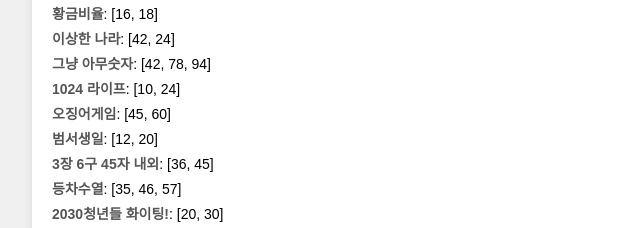
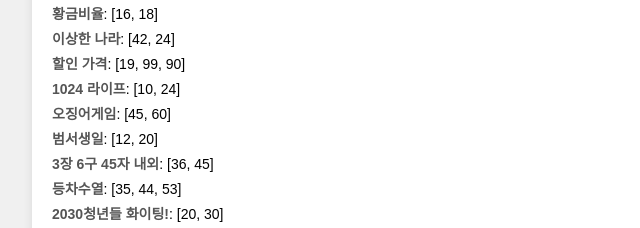
Before and after one commit to NumberGacha/NumberGacha, a plain HTML site: page index.html in a window 1280 px wide. Shown: the part 1081-1309 px from the top of the page, 238-878 px from the left. Drawn offline with Linux system fonts and the light colour scheme.

Commit message:
Update index.html

```diff
--- a/index.html
+++ b/index.html
@@ -177,12 +177,12 @@
       { name: "둘이서", combo: [2, 23] },
       { name: "황금비율", combo: [16, 18] },
       { name: "이상한 나라", combo: [42, 24] },
-      { name: "그냥 아무숫자", combo: [42, 78 ,94] },
+      { name: "할인 가격", combo: [19, 99 ,90] },
        { name: "1024 라이프", combo: [10, 24] },
         { name: "오징어게임", combo: [45, 60] },
          { name: "범서생일", combo: [12, 20] },
           { name: "3장 6구 45자 내외", combo: [36, 45] },
-      { name: "등차수열", combo: [35, 46, 57] },
+      { name: "등차수열", combo: [35, 44, 53] },
       { name: "2030청년들 화이팅!", combo: [20, 30] },
       { name: "어질어질", combo: [27, 57] },
 
```
